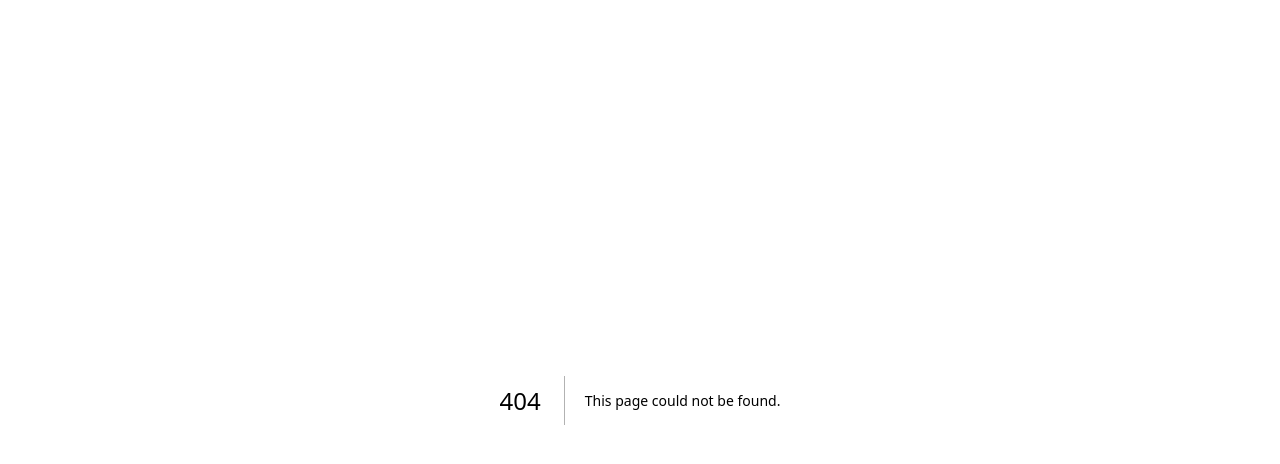
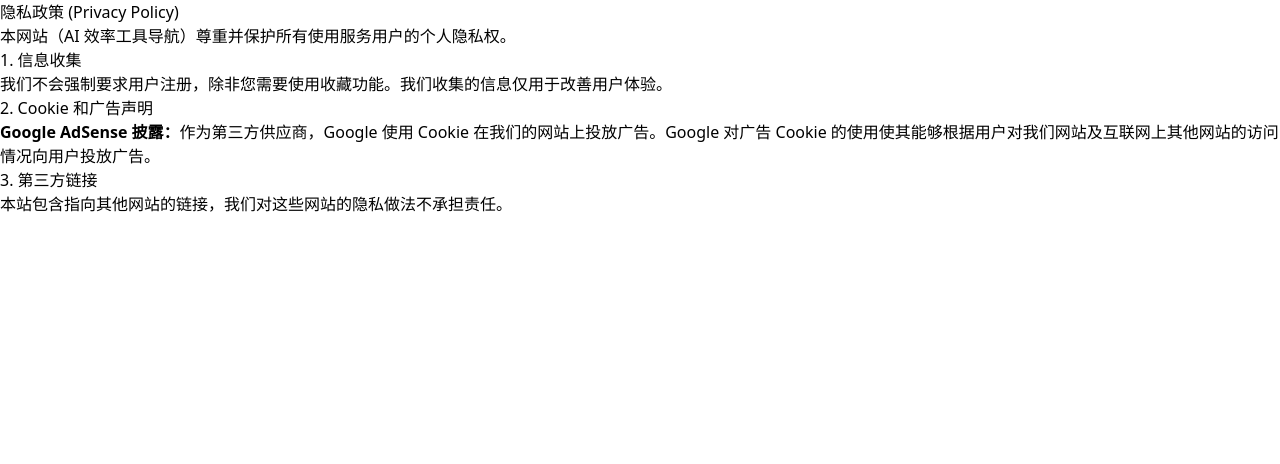
Before and after one commit to hezhanleiok/ai, a Next.js app: page /privacy in a window 1280 px wide. Before the commit this address had no page. Shown: the top 464 px of the page. Built offline with nearby package versions, Linux system fonts and the light colour scheme.

Commit message:
Create page.tsx

```diff
--- /dev/null
+++ b/app/privacy/page.tsx
@@ -0,0 +1,14 @@
+export default function Privacy() {
+  return (
+    <div className="max-w-4xl mx-auto p-8 prose">
+      <h1 className="text-3xl font-bold mb-6">隐私政策 (Privacy Policy)</h1>
+      <p>本网站（AI 效率工具导航）尊重并保护所有使用服务用户的个人隐私权。</p>
+      <h2 className="text-xl font-semibold mt-4">1. 信息收集</h2>
+      <p>我们不会强制要求用户注册，除非您需要使用收藏功能。我们收集的信息仅用于改善用户体验。</p>
+      <h2 className="text-xl font-semibold mt-4">2. Cookie 和广告声明</h2>
+      <p><strong>Google AdSense 披露：</strong>作为第三方供应商，Google 使用 Cookie 在我们的网站上投放广告。Google 对广告 Cookie 的使用使其能够根据用户对我们网站及互联网上其他网站的访问情况向用户投放广告。</p>
+      <h2 className="text-xl font-semibold mt-4">3. 第三方链接</h2>
+      <p>本站包含指向其他网站的链接，我们对这些网站的隐私做法不承担责任。</p>
+    </div>
+  )
+}
```
